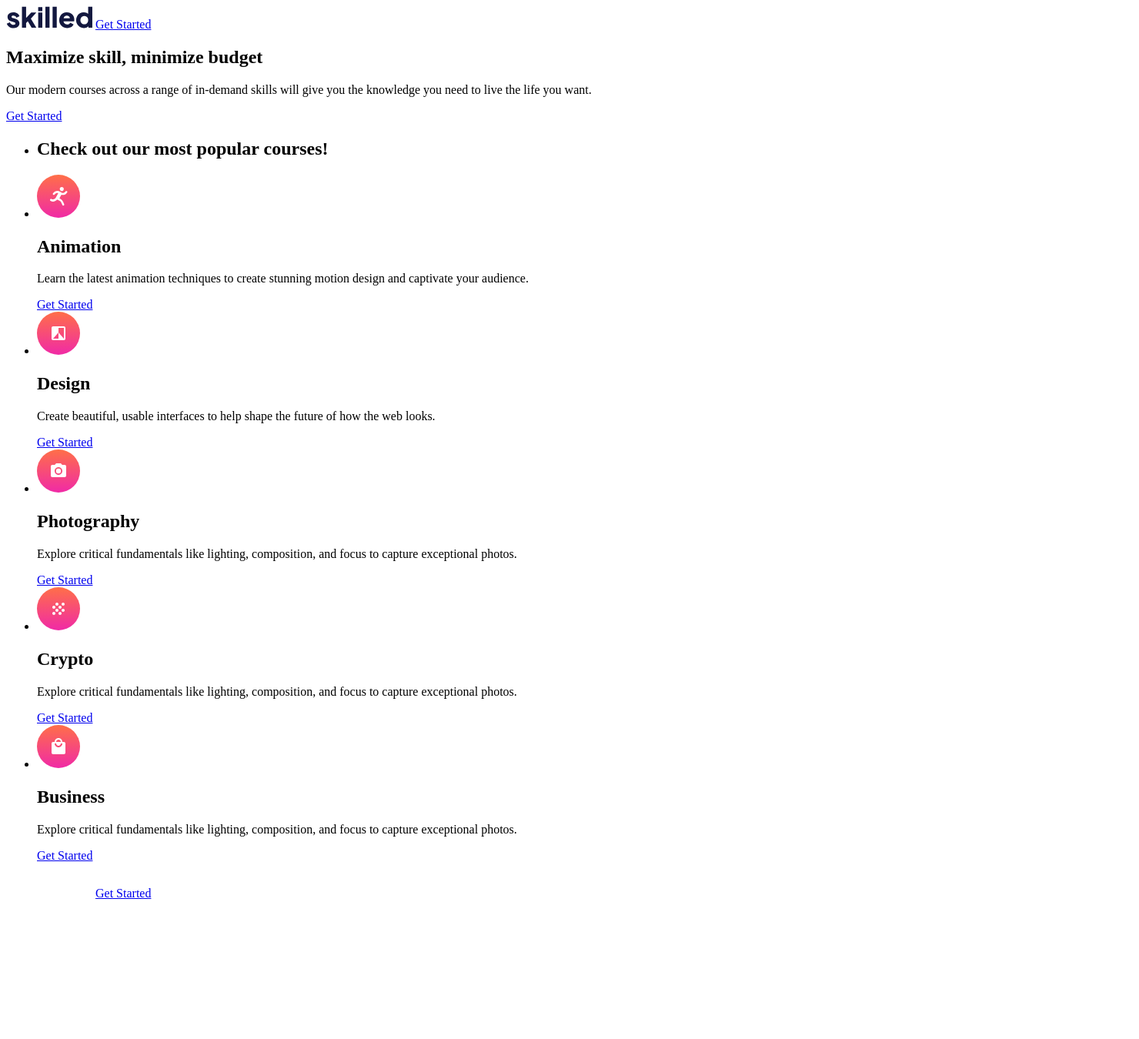
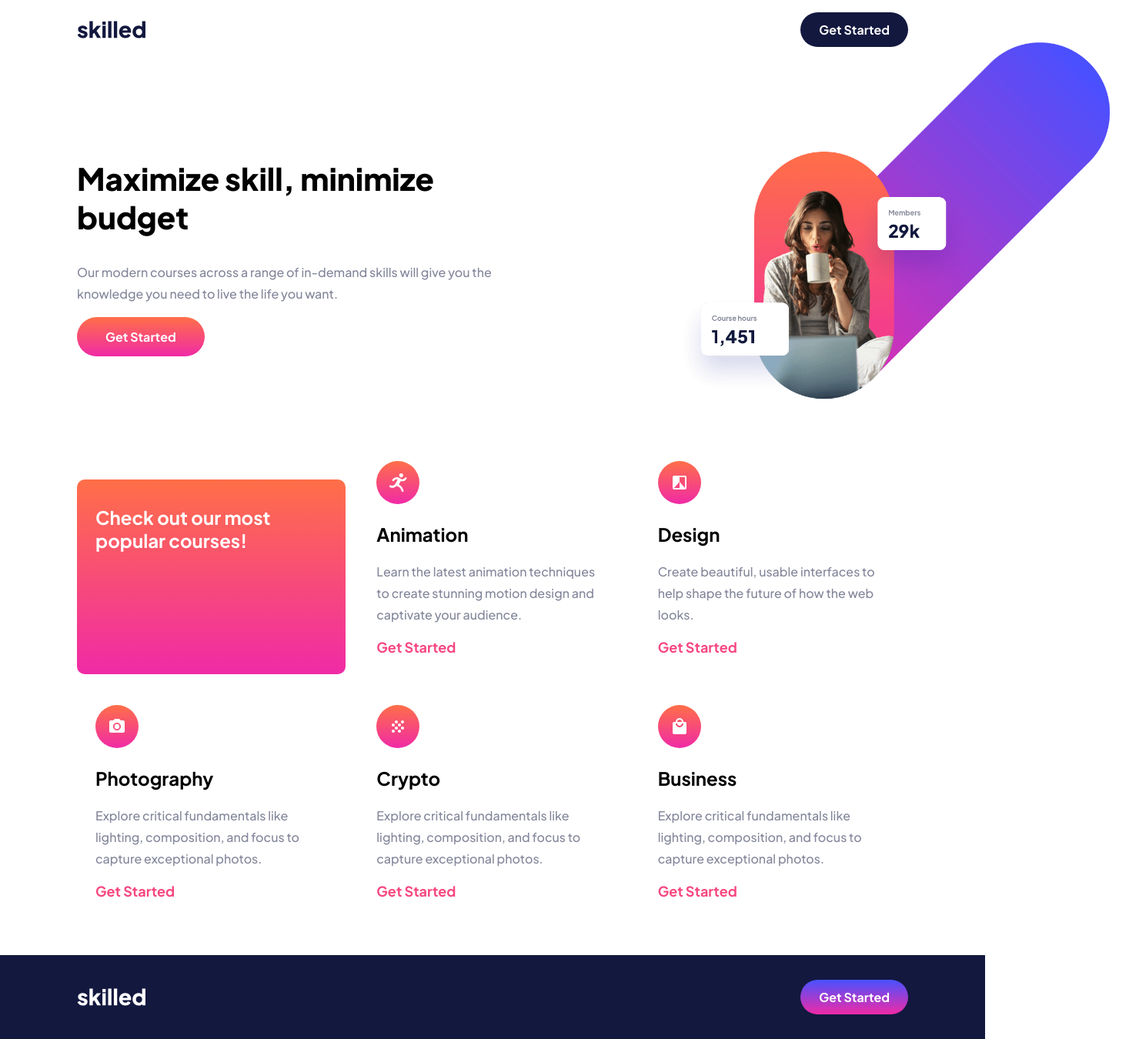
Before and after one commit to javelwill/fem-skilled-elearning-landing-page, a plain HTML site: page index.html in a window 1280 px wide. Shown: the whole page at 77% size, 1480 px wide, since content can reach past the window. Before the commit the page ends 1178 px from the top, so only its background shows below. Drawn offline with Linux system fonts and the light colour scheme.

Commit message:
Implement styling

```diff
--- a/index.html
+++ b/index.html
@@ -6,27 +6,39 @@
     <meta http-equiv="X-UA-Compatible" content="IE=edge" />
     <meta name="viewport" content="width=device-width, initial-scale=1.0" />
     <link rel="icon" type="image/png" sizes="32x32" href="./assets/favicon-32x32.png">
+    <link rel="stylesheet" href="style.css">
     <title>Frontend Mentor | Skilled e-learning landing page</title>
 </head>
 
 <body>
-    <div class="hero-img"></div>
 
     <header class="navbar">
-        <img src="./assets/logo-dark.svg" alt="Skilled Logo">
-        <a href="#" class="logo">Get Started</a>
+        <div class="container">
+            <img class="logo" src="./assets/logo-dark.svg" alt="Skilled Logo">
+            <a class="cta" href="#">Get Started</a>
+        </div>
     </header>
 
     <section class="hero">
+        <div class="container">
+            <div class="copy">
                 <h1 class="title">Maximize skill, minimize budget</h1>
                 <p class="text">
                     Our modern courses across a range of in-demand skills will give you
                     the knowledge you need to live the life you want.
                 </p>
                 <a href="#" class="cta">Get Started</a>
+            </div>
+            <picture>
+                <source media="(min-width:920px)" srcset="./assets/image-hero-desktop.png">
+                <source media="(min-width:680px)" srcset="./assets/image-hero-tablet.png">
+                <img class="hero-img" src="./assets/image-hero-mobile.png" alt="Hero Image">
+            </picture>
+        </div>
     </section>
 
     <section class="courses">
+        <div class="container">
             <ul>
                 <li class="heading">
                     <h1>
@@ -83,11 +95,14 @@
                     <a href="#" class="cta">Get Started</a>
                 </li>
             </ul>
+        </div>
     </section>
 
     <footer>
-        <img src="./assets/logo-light.svg" alt="Skilled Logo">
-        <a href="#">Get Started</a>
+        <div class="container">
+            <img class="logo" src="./assets/logo-light.svg" alt="Skilled Logo">
+            <a class="cta" href="#">Get Started</a>
+        </div>
     </footer>
 </body>
 
--- /dev/null
+++ b/style.scss
@@ -0,0 +1,325 @@
+@import url('https://fonts.googleapis.com/css2?family=Plus+Jakarta+Sans:wght@500;700;800&display=swap');
+
+$light-blue: #666ca3;
+$dark-blue: #13183f;
+$light-gray: #83869a;
+$dark-pink: #f74780;
+$light-pink: #ffa7c3;
+$white: #ffffff;
+$orange-pink: linear-gradient(180deg, #ff6f48 0.04%, #f02aa6 100%);
+$blue-pink: linear-gradient(180deg, #4851ff 0%, #f02aa6 99.92%);
+$lighy-orange-pink: linear-gradient(
+    0deg,
+    rgba(255, 255, 255, 0.5),
+    rgba(255, 255, 255, 0.5)
+  ),
+  linear-gradient(180deg, #ff6f48 0%, #f02aa6 100%);
+$light-blue-pink: linear-gradient(
+    0deg,
+    rgba(255, 255, 255, 0.5),
+    rgba(255, 255, 255, 0.5)
+  ),
+  linear-gradient(180deg, #4851ff -54.32%, #f02aa6 100%);
+
+@mixin heading-xl {
+  font-weight: 800;
+  font-size: 56px;
+  line-height: 71px;
+}
+
+@mixin heading-l {
+  font-weight: 800;
+  font-size: 40px;
+  line-height: 50px;
+}
+@mixin heading-m {
+  font-weight: 800;
+  font-size: 32px;
+  line-height: 40px;
+}
+@mixin heading-s {
+  font-weight: 800;
+  font-size: 24px;
+  line-height: 30px;
+}
+@mixin body-m {
+  font-weight: 500;
+  font-size: 18px;
+  line-height: 28px;
+}
+@mixin body-s {
+  font-weight: 700;
+  font-size: 16px;
+  line-height: 28px;
+}
+
+* {
+  box-sizing: border-box;
+}
+
+body {
+  font-family: 'Plus Jakarta Sans';
+  margin: 0;
+  overflow-x: hidden;
+}
+
+a {
+  text-decoration: none;
+}
+
+ul {
+  padding: 0;
+  list-style: none;
+}
+
+.container {
+  padding: 0 1em;
+}
+
+header {
+  .container {
+    padding-top: 1em;
+    padding-bottom: 1em;
+
+    display: flex;
+    justify-content: space-between;
+    align-items: center;
+
+    .logo {
+      width: 89px;
+      cursor: pointer;
+    }
+
+    .cta {
+      background: $dark-blue;
+      color: $white;
+      padding: 12px 24px;
+      border-radius: 28px;
+      font-weight: bold;
+      font-size: 16px;
+    }
+  }
+}
+
+section.hero {
+  .container {
+    display: flex;
+    flex-direction: column;
+    align-items: center;
+    gap: 3em;
+    .copy {
+      .title {
+        @include heading-l;
+      }
+
+      .text {
+        @include body-s();
+        color: $light-gray;
+        font-weight: normal;
+      }
+
+      .cta {
+        background: $orange-pink;
+        color: $white;
+        padding: 15px 37px;
+        border-radius: 31px;
+        display: inline-block;
+        font-weight: bold;
+        font-style: 16px;
+      }
+    }
+
+    .hero-img {
+      width: 330px;
+    }
+  }
+}
+
+.courses {
+  .container {
+    ul {
+      li {
+        &.heading {
+          background: $orange-pink;
+          color: $white;
+          padding: 14px 24px;
+          border-radius: 10px;
+        }
+        &.course {
+          margin-top: 3em;
+          padding: 0 1.5em 1.5em 1.5em;
+          border-radius: 10px;
+          img {
+            margin-top: -1.5em;
+          }
+          .text {
+            color: $light-gray;
+            @include body-s();
+            font-weight: normal;
+          }
+          .cta {
+            color: $dark-pink;
+            font-weight: bold;
+            font-size: 18px;
+          }
+        }
+      }
+    }
+  }
+}
+
+footer {
+  background: $dark-blue;
+
+  .container {
+    margin-top: 3em;
+    padding-top: 2em;
+    padding-bottom: 2em;
+    display: flex;
+    justify-content: space-between;
+    align-items: center;
+
+    .logo {
+      cursor: pointer;
+      width: 89px;
+    }
+
+    .cta {
+      background: $blue-pink;
+      color: $white;
+      padding: 12px 24px;
+      border-radius: 28px;
+      font-weight: bold;
+      font-size: 16px;
+    }
+  }
+}
+
+@media only screen and (min-width: 680px) {
+  .container {
+    padding-left: 25px;
+    padding-right: 25px;
+  }
+
+  section.hero {
+    .container {
+      display: flex;
+      flex-direction: row;
+      align-items: center;
+
+      gap: 1em;
+
+      .copy {
+        text-align: left;
+        margin-right: 1em;
+      }
+
+      picture {
+        .hero-img {
+          margin-top: -60px;
+          margin-right: -300px;
+          width: 600px;
+        }
+      }
+    }
+  }
+
+  .courses {
+    .container {
+      ul {
+        display: grid;
+        grid-template-columns: 1fr 1fr;
+        gap: 1em;
+
+        li {
+          &.heading {
+            background: $orange-pink;
+            color: $white;
+            padding: 14px 24px;
+            border-radius: 10px;
+            margin-top: 3em;
+          }
+          &.course {
+            margin-top: 3em;
+            padding: 0 1.5em 1.5em 1.5em;
+            border-radius: 10px;
+            img {
+              margin-top: -1.5em;
+            }
+            .text {
+              color: $light-gray;
+              @include body-s();
+              font-weight: normal;
+            }
+            .cta {
+              color: $dark-pink;
+              font-weight: bold;
+              font-size: 18px;
+            }
+          }
+        }
+      }
+    }
+  }
+}
+
+@media only screen and (min-width: 920px) {
+  .container {
+    padding-left: 60px;
+    padding-right: 60px;
+  }
+
+  section.hero {
+    .container {
+      .copy {
+        text-align: left;
+        margin-right: 10em;
+      }
+    }
+  }
+
+  .courses {
+    .container {
+      ul {
+        display: grid;
+        grid-template-columns: 1fr 1fr 1fr;
+        gap: 1em;
+
+        li {
+          &.heading {
+            background: $orange-pink;
+            color: $white;
+            padding: 14px 24px;
+            border-radius: 10px;
+            margin-top: 3em;
+          }
+          &.course {
+            margin-top: 3em;
+            padding: 0 1.5em 1.5em 1.5em;
+            border-radius: 10px;
+            img {
+              margin-top: -1.5em;
+            }
+            .text {
+              color: $light-gray;
+              @include body-s();
+              font-weight: normal;
+            }
+            .cta {
+              color: $dark-pink;
+              font-weight: bold;
+              font-size: 18px;
+            }
+          }
+        }
+      }
+    }
+  }
+}
+
+@media only screen and (min-width: 1200px) {
+  .container {
+    width: 1200px;
+    margin: 0 auto;
+  }
+}
```
Also changed, not shown: style.css (added), 1 other file. Lines whose indentation alone changed are shown as unchanged.
